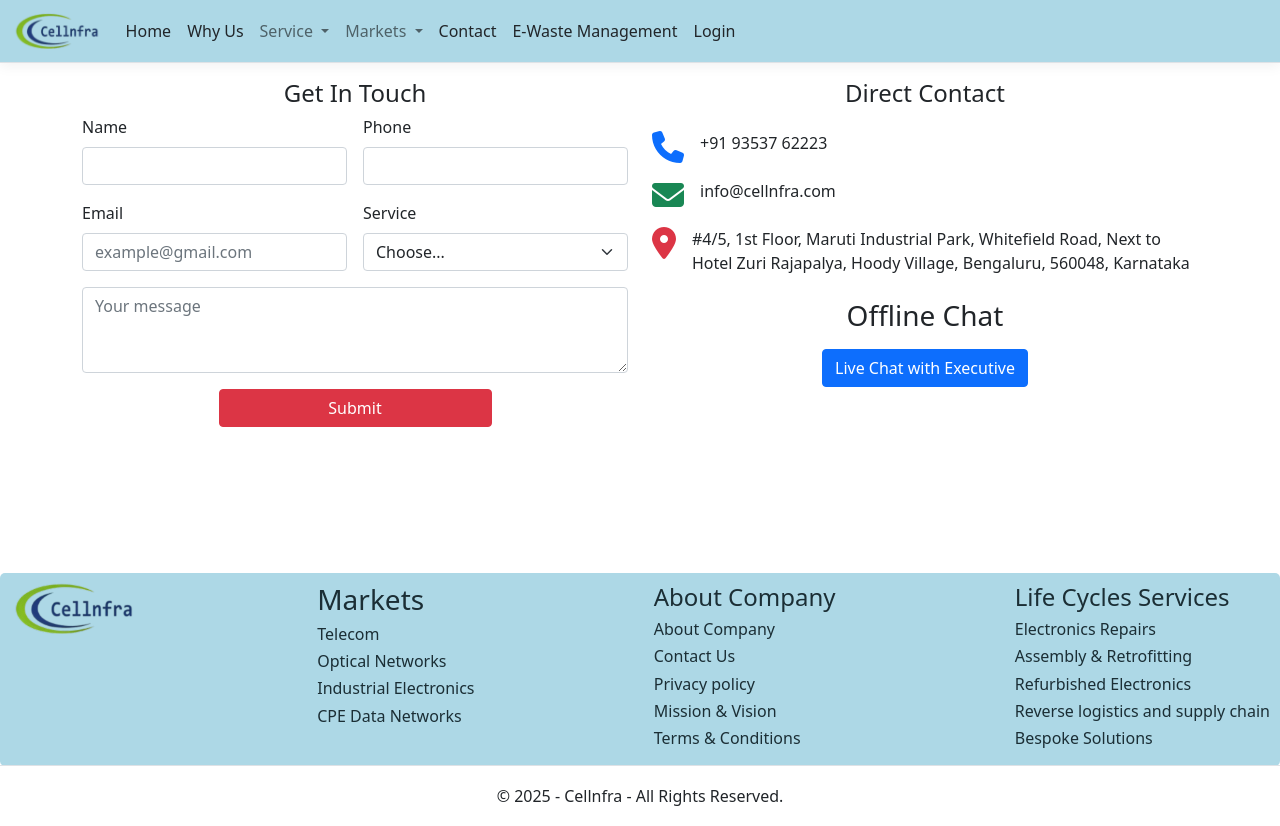
After one commit to Pankaj-Kumar-Maurya/Cellnfra, an ASP.NET Core app: template Cellnfra/Views/Home/Contact.cshtml in a window 1280 px wide. The commit adds this page. Run offline with ASP.NET Core 8, Linux system fonts and the light colour scheme; the template is opened without the code that fills it, so the values that code supplies are empty; style sheets or scripts are compiled from the project's sources.

Commit message:
Contact page complete

```diff
--- a/Cellnfra/Controllers/HomeController.cs
+++ b/Cellnfra/Controllers/HomeController.cs
@@ -31,6 +31,10 @@
         {
             return View();
         }
+        public IActionResult Contact()
+        {
+            return View();
+        }
 
     }
 }
--- /dev/null
+++ b/Cellnfra/Views/Home/Contact.cshtml
@@ -0,0 +1,68 @@
+<div class="container-fluid py-5" style="padding-top: 1rem !important;">
+    <section id="extend-the-life" class="mb-5">
+        <div class="container">
+            <div class="row gy-4">
+                <!-- Form Section -->
+                <div class="col-lg-6 col-md-12 col-sm-12">
+                    <h4 class="text-center">Get In Touch</h4>
+                    <form class="row g-3">
+                        <div class="col-md-6">
+                            <label for="inputName4" class="form-label">Name</label>
+                            <input type="text" class="form-control w-100" id="inputName">
+                        </div>
+                        <div class="col-md-6">
+                            <label for="inputPhone4" class="form-label">Phone</label>
+                            <input type="text" class="form-control w-100" id="inputPhone4">
+                        </div>
+                        <div class="col-md-6">
+                            <label for="inputEmail" class="form-label">Email</label>
+                            <input type="email" class="form-control w-100" id="inputEmail" placeholder="example@gmail.com">
+                        </div>
+                        <div class="col-md-6">
+                            <label for="inputService" class="form-label">Service</label>
+                            <select id="inputService" class="form-select w-100">
+                                <option selected>Choose...</option>
+                                <option>Electronics Repairs</option>
+                                <option>Telecom</option>
+                            </select>
+                        </div>
+                        <div class="col-12">
+                            <textarea class="form-control w-100" id="exampleFormControlTextarea1" rows="3" placeholder="Your message"></textarea>
+                        </div>
+                        <div class="col-12 text-center">
+                            <button type="submit" class="btn btn-danger w-50">Submit</button>
+                        </div>
+                    </form>
+                </div>
+
+                <!-- Contact Info Section -->
+                <div class="col-lg-6 col-md-12 col-sm-12">
+                    <h4 class="text-center mb-4">Direct Contact</h4>
+                    <ul class="contact-info-list list-unstyled">
+                        <li class="d-flex align-items-start mb-3">
+                            <i class="fas fa-phone text-primary fa-2x me-3"></i>
+                            <a href="tel:+919353762223" class="text-dark text-decoration-none">+91 93537 62223</a>
+                        </li>
+                        <li class="d-flex align-items-start mb-3">
+                            <i class="fas fa-envelope text-success fa-2x me-3"></i>
+                            <a href="mailto:info@cellnfra.com" class="text-dark text-decoration-none">info@cellnfra.com</a>
+                        </li>
+                        <li class="d-flex align-items-start">
+                            <i class="fas fa-map-marker-alt text-danger fa-2x me-3"></i>
+                            <span class="text-dark text-wrap">
+                                #4/5, 1st Floor, Maruti Industrial Park, Whitefield Road, Next to Hotel Zuri Rajapalya, Hoody Village, Bengaluru, 560048, Karnataka
+                            </span>
+                        </li>
+                    </ul>
+                    <div class="contact-info-wrap mt-4">
+                        <h3 class="contact-info-title text-center mb-3">Offline Chat</h3>
+                        <div class="live-chat text-center">
+                            <div class="icon mb-2"><i class="flaticon-chat text-warning fa-lg"></i></div>
+                            <a href="#" class="live-chat-link btn btn-primary">Live Chat with Executive</a>
+                        </div>
+                    </div>
+                </div>
+            </div>
+        </div>
+    </section>
+</div>
--- a/Cellnfra/Views/Shared/_Layout.cshtml
+++ b/Cellnfra/Views/Shared/_Layout.cshtml
@@ -81,6 +81,9 @@
                         <li class="nav-item">
                             <a class="nav-link text-dark" asp-area="" asp-controller="Home" asp-action="EWasteManagement">E-Waste Management</a>
                         </li>
+                        <li class="nav-item">
+                            <a class="nav-link text-dark" asp-area="" asp-controller="Home" asp-action="Login">Login</a>
+                        </li>
 
                     </ul>
                 </div>
```
